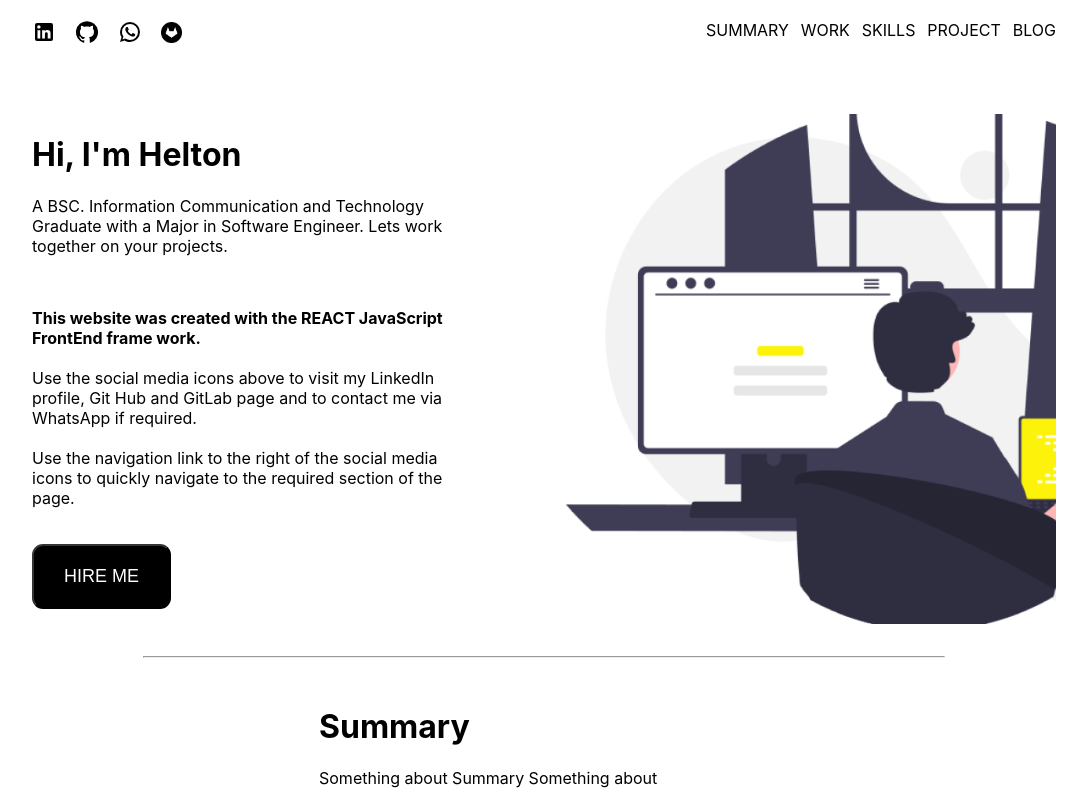
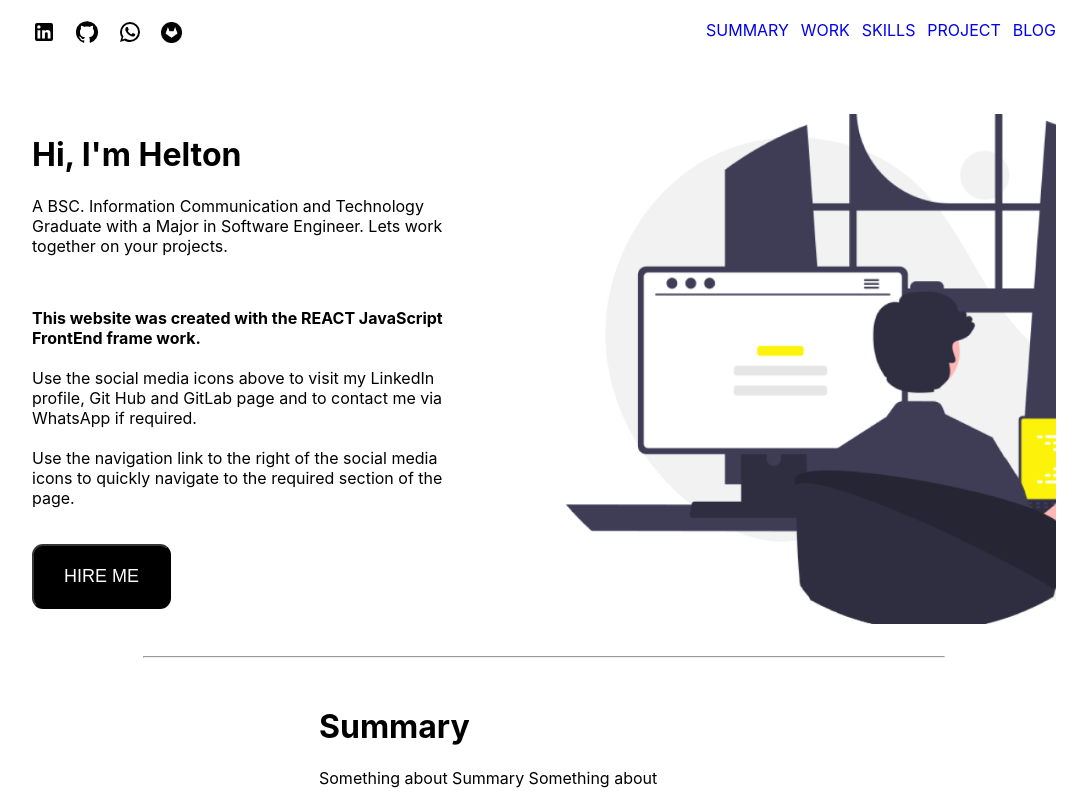
Before and after one commit to gamerboyelz/helton-dev-portfolio, a React (Create React App) app: page / in a window 1280 px wide. Shown: the top 800 px of the page, without its empty margins (96-1183 px from the left). Built offline with nearby package versions, Linux system fonts and the light colour scheme.

Commit message:
added scroll feature to single page, modified navBar component and modified styling. changes were made to main MainDetailList component to add id for map component

```diff
--- a/src/App.styles.scss
+++ b/src/App.styles.scss
@@ -27,6 +27,10 @@
         display: flex;
         width: 350px;
         justify-content: space-between;
+        div a,a:visited, a:active {
+            text-decoration: none;
+        }
+
     }
 }
 .container-Hero-Section{
--- a/src/components/mainDetailListComponent.jsx
+++ b/src/components/mainDetailListComponent.jsx
@@ -2,25 +2,25 @@
 const MainDetailList = () => {
     const detailListInfo = [
       {
-        id: 1,
+        id: 'summary',
         heading: "Summary",
         informationA: "Something about  Summary Something about",
         informationB: "Something about  Summary"
       },
       {
-        id: 2,
+        id: 'work',
         heading: "Work",
         informationA: "Something about  Summary Something about",
         informationB: "Something bout Work experience"
       },
       {
-        id: 3,
+        id: 'skills',
         heading: "Skills",
         informationA: "Something about  Summary Something about",
         informationB: "Something bout Work experience"
       },
       {
-        id: 4,
+        id: 'projects',
         heading: "Projects",
         informationA: "Something about  Summary Something about",
         informationB: "Something bout Work experience"
@@ -33,7 +33,7 @@ const MainDetailList = () => {
           return (
             <div key={detailListInfoObjects.id} className="MainDetailListContainer">
               <div className="MainDetailListContainerElements">
-                <h1 >{detailListInfoObjects.heading}</h1>
+                <h1 id={detailListInfoObjects.id} >{detailListInfoObjects.heading}</h1>
                 <p >{detailListInfoObjects.informationA}</p>
                 <p >{detailListInfoObjects.informationB}</p>
               </div>
--- a/src/components/navBarComponent.jsx
+++ b/src/components/navBarComponent.jsx
@@ -14,11 +14,11 @@ const NavBar = () => {
         </div>
 
         <div className="container-NavBar-Links">
-          <div>SUMMARY</div>
-          <div>WORK</div>
-          <div>SKILLS</div>
-          <div>PROJECT</div>
-          <div>BLOG</div>
+          <div> <a href="#summary">SUMMARY</a> </div>
+          <div> <a href="#work">WORK</a> </div>
+          <div> <a href="#skills">SKILLS</a> </div>
+          <div><a href="#projects">PROJECT</a></div>
+          <div><a href="#blogs">BLOG</a></div>
         </div>
       </div>
     );
```
